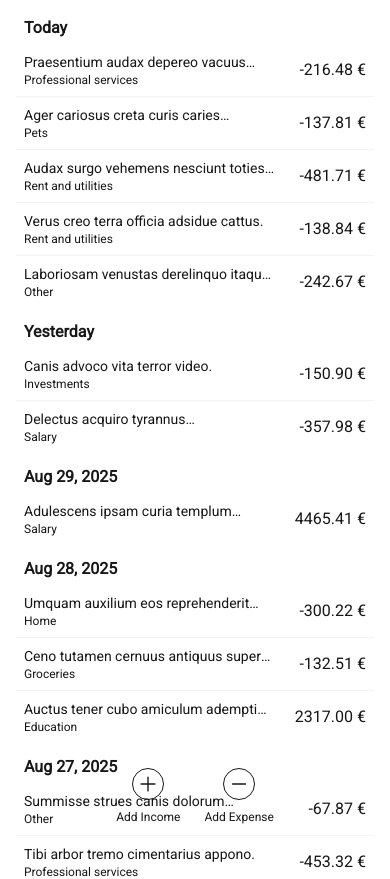
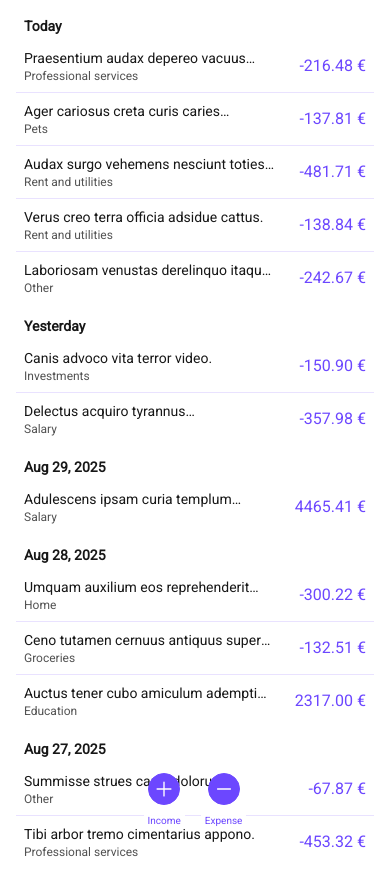
Before and after one commit to AzuZhou/finance-tracker, a Next.js app: page / in a window 390 px wide. Shown: the top 879 px of the page. Built offline with nearby package versions, Linux system fonts and the light colour scheme.

Commit message:
create select component using listbox & make modal full screen on mobile

```diff
--- a/src/app/globals.css
+++ b/src/app/globals.css
@@ -3,13 +3,14 @@
 @custom-variant dark (&:where(.dark, .dark *));
 
 :root {
-  --primary-color: #171717;
-  --seconadary-color: #171717;
-
-  --error-color: #171717;
-
-  --text-color: #171717;
-  --background-color: #ffffff;
+  --primary-color: #6c47ff; /* strong purple for buttons, links */
+  --secondary-color: #e9e2ff; /* light purple for hover/bg */
+  --success-color: #16a34a; /* green-600 */
+  --error-color: #dc2626; /* red-600 */
+  --text-color: #171717; /* strong neutral text */
+  --text-muted: #525252; /* grey for labels, helper text */
+  --background: #ffffff; /* app background */
+  --foreground: #f6f3ff; /* light surface, cards */
 }
 
 @theme inline {
@@ -18,18 +19,19 @@
 
 @media (prefers-color-scheme: dark) {
   :root {
-    --primary-color: #171717;
-    --seconadary-color: #171717;
-
-    --error-color: #171717;
-
-    --text-color: #171717;
-    --background-color: #ffffff;
+    --primary-color: #9c7eff; /* lighter purple to pop on dark bg */
+    --secondary-color: #372e5f; /* muted surface purple */
+    --success-color: #22c55e; /* green-500, tuned for dark bg */
+    --error-color: #f87171; /* red-400, softer on dark */
+    --text-color: #f5f5f5; /* white-ish text */
+    --text-muted: #a3a3a3; /* grey-400 for labels */
+    --background: #0a0a0a; /* app background */
+    --foreground: #171717; /* card surfaces */
   }
 }
 
 body {
-  background: var(--background-color);
+  background: var(--background);
   color: var(--text-color);
   font-family: var(--font-sans), Arial, Helvetica, sans-serif;
 }
--- a/src/components/transactions/AddTransactionForm.tsx
+++ b/src/components/transactions/AddTransactionForm.tsx
@@ -6,10 +6,10 @@ import { faker } from "@faker-js/faker";
 import { CATEGORIES } from "@/lib/contants";
 
 import Form from "@/components/ui/Form";
+import Select from "@/components/ui/Select";
+import FormInput from "@/components/ui/FormInput";
 
 import { useTransactions } from "@/contexts/TransactionsContext";
-
-// TODO: handle errors here as well
 
 const AddTransactionForm = ({
   onClose,
@@ -45,64 +45,41 @@ const AddTransactionForm = ({
 
   return (
     <Form onSubmit={handleSubmit} title={title}>
-      <>
-        <label htmlFor="description">Description</label>
-        <input
-          type="text"
-          id="transaction-description"
+      <FormInput
+        label="Description"
         name="description"
+        value={description}
         placeholder="Describe your transaction"
-          value={description}
-          onChange={(e) => {
-            const { value } = e.target;
-            if (/^[a-zA-Z0-9\s.,!?'-]*$/.test(value) && value.length <= 30) {
-              setDescription(value);
-            }
-          }}
+        maxLength={30}
+        setValue={setDescription}
+        validate={(value) => /^[a-zA-Z0-9\s.,!?'-]*$/.test(value)}
       />
-      </>
+
+      <FormInput
+        label="Amount Due"
+        name="amount"
+        placeholder="00.00"
+        value={amount}
+        setValue={setAmount}
+        validate={(value) => /^\d*\.?\d{0,2}$/.test(value)}
+      />
+
+      <Select
+        label="Category"
+        name="category"
+        value={category}
+        setValue={setCategory}
+        defaultOption="Select a category"
+        options={CATEGORIES[type]}
+      />
 
       <>
-        <label htmlFor="amount">Amount due</label>
-        <input
-          type="text"
-          id="transaction-amount"
-          name="amount"
-          placeholder="0.00"
-          value={amount}
-          onChange={(e) => {
-            const { value } = e.target;
-            if (/^\d*\.?\d{0,2}$/.test(value)) {
-              setAmount(value);
-            }
-          }}
-        />
-      </>
-
-      <>
-        <label htmlFor="category">Category</label>
-        <select
-          id="transaction-category"
-          name="category"
-          value={category}
-          onChange={(e) => setCategory(e.target.value)}
-        >
-          <option key="default-category" value="">
-            Select a category
-          </option>
-          {CATEGORIES[type].map((category) => (
-            <option key={category} value={category}>
-              {category}
-            </option>
-          ))}
-        </select>
-      </>
-
         <button type="submit">Add</button>
 
         <button type="button" onClick={onClose}>
           Cancel
         </button>
+      </>
     </Form>
   );
 };
--- a/src/components/transactions/TransactionCard.tsx
+++ b/src/components/transactions/TransactionCard.tsx
@@ -4,10 +4,12 @@ const TransactionCard = ({ transaction }: { transaction: Transaction }) => (
   <li className="flex items-center justify-between gap-6 p-2">
     <div className="items-left flex flex-col justify-center">
       <p className="line-clamp-1 text-sm">{transaction.description}</p>
-      <span className="text-xs">{transaction.category}</span>
+      <span className="text-xs text-[var(--text-muted)]">
+        {transaction.category}
+      </span>
     </div>
 
-    <span className="text-base whitespace-nowrap">
+    <span className="text-base font-medium whitespace-nowrap text-[var(--primary-color)]">
       {transaction.amount.toFixed(2)} €
     </span>
   </li>
--- a/src/components/transactions/TransactionCards.tsx
+++ b/src/components/transactions/TransactionCards.tsx
@@ -9,7 +9,6 @@ import { getDateLabel } from "@/lib/getDateLabel";
 
 const TransactionCards = () => {
   const { transactions } = useTransactions();
-  console.log("transactions: ", transactions);
 
   const sortedTransactions = [...transactions].sort((a, b) =>
     b.date.localeCompare(a.date),
@@ -29,11 +28,11 @@ const TransactionCards = () => {
       {Object.keys(groupedTransactions).map((date) => {
         return (
           <div key={date}>
-            <h2 className="mx-2 mb-1 text-base font-bold">
+            <h2 className="mx-2 mb-1 text-sm font-bold">
               {getDateLabel(date)}
             </h2>
 
-            <ul className="flex flex-col divide-y divide-gray-100">
+            <ul className="flex flex-col divide-y divide-[var(--secondary-color)]">
               {groupedTransactions[date].map((transaction) => (
                 <TransactionCard
                   key={transaction.id}
--- a/src/components/transactions/Transactions.tsx
+++ b/src/components/transactions/Transactions.tsx
@@ -26,13 +26,13 @@ const Transactions = () => {
       <div className="fixed bottom-4 flex gap-4">
         <FloatingButton
           handleClick={() => openModal("income")}
-          label="Add Income"
+          label="Income"
           icon={PlusIcon}
         />
 
         <FloatingButton
           handleClick={() => openModal("expense")}
-          label="Add Expense"
+          label="Expense"
           icon={MinusIcon}
         />
       </div>
--- a/src/components/ui/FloatingButton.tsx
+++ b/src/components/ui/FloatingButton.tsx
@@ -14,12 +14,12 @@ const FloatingButton = ({
   return (
     <button
       onClick={handleClick}
-      className="flex cursor-pointer flex-col items-center gap-1"
+      className="flex cursor-pointer flex-col items-center gap-2"
       aria-label={label}
     >
-      <Icon className="h-8 w-8 rounded-full border border-[var(--foreground)] bg-[var(--background)] p-1" />
-      <div className="rounded-xs bg-[var(--background)]/75 pr-1 pl-1">
-        <span className="text-xs">{label}</span>
+      <Icon className="h-8 w-8 rounded-full border border-[var(--primary-color)] bg-[var(--primary-color)] p-1 text-[var(--background)]" />
+      <div className="flex rounded-xs bg-[var(--background)]/95 pr-1 pl-1">
+        <span className="text-[10px] text-[var(--primary-color)]">{label}</span>
       </div>
     </button>
   );
--- a/src/components/ui/Form.tsx
+++ b/src/components/ui/Form.tsx
@@ -8,9 +8,9 @@ export type FormProps = {
 
 const Form = ({ children, onSubmit, title }: FormProps) => {
   return (
-    <form onSubmit={onSubmit}>
+    <form onSubmit={onSubmit} className="flex flex-col gap-4">
       {title && (
-        <h2 className="font-center mb-4 text-lg font-medium">{title}</h2>
+        <h2 className="font-center my-4 text-lg font-medium">{title}</h2>
       )}
 
       {children}
--- /dev/null
+++ b/src/components/ui/FormInput.tsx
@@ -0,0 +1,55 @@
+"use client";
+
+type FormInputType = {
+  name: string;
+  value: string;
+  placeholder: string;
+  label: string;
+  setValue: (val: string) => void;
+  validate?: (val: string) => boolean;
+  maxLength?: number;
+  error?: string;
+};
+
+const FormInput = ({
+  value,
+  setValue,
+  name,
+  placeholder,
+  label,
+  validate,
+  maxLength,
+  error,
+}: FormInputType) => {
+  const handleChage = (e: React.ChangeEvent<HTMLInputElement>) => {
+    const { value } = e.target;
+
+    if (validate && !validate(value)) return;
+
+    if (maxLength && value.length > maxLength) return;
+
+    setValue(value);
+  };
+
+  return (
+    <div className="flex flex-col gap-2">
+      <label htmlFor={name} className="text-xs text-[var(--primary-color)]">
+        {label}
+      </label>
+      <input
+        className="border-b-1 border-[var(--secondary-color)] px-1.5 text-sm placeholder:text-[var(--text-muted)]"
+        type="text"
+        id={name}
+        name={name}
+        placeholder={placeholder}
+        value={value}
+        onChange={handleChage}
+      />
+      {error && (
+        <span className="text-xs text-[var(--error-color)]">{error}</span>
+      )}
+    </div>
+  );
+};
+
+export default FormInput;
--- a/src/components/ui/Modal.tsx
+++ b/src/components/ui/Modal.tsx
@@ -13,11 +13,14 @@ const Modal = ({ isOpen, onClose, children }: ModalProps) => {
   return (
     <Transition show={isOpen} as={Fragment}>
       <Dialog as="div" className="relative z-50" onClose={onClose}>
-        <div className="fixed inset-0 bg-black/30" aria-hidden="true" />
+        <div
+          className="fixed inset-0 bg-[var(--text-color)]/40"
+          aria-hidden="true"
+        />
 
-        <div className="fixed inset-0 flex items-center justify-center p-4">
+        <div className="fixed inset-0 flex items-center justify-center">
           <div
-            className="w-full max-w-md transform rounded-2xl bg-white p-6 shadow-xl transition-all duration-300 ease-out"
+            className="h-full w-full transform bg-[var(--background)] p-6 shadow-lg transition-all duration-300 ease-out sm:h-auto sm:max-w-md sm:rounded-lg sm:p-8"
             style={{
               opacity: isOpen ? 1 : 0,
               scale: isOpen ? 1 : 0.95,
--- /dev/null
+++ b/src/components/ui/Select.tsx
@@ -0,0 +1,63 @@
+import {
+  Field,
+  Label,
+  Listbox,
+  ListboxButton,
+  ListboxOption,
+  ListboxOptions,
+} from "@headlessui/react";
+import { ChevronDownIcon } from "@heroicons/react/20/solid";
+
+type SelectProps = {
+  label: string;
+  name: string;
+  setValue: (val: string) => void;
+  defaultOption: string;
+  value: string;
+  options: string[];
+};
+
+const Select = ({
+  label,
+  name,
+  setValue,
+  value,
+  defaultOption,
+  options,
+}: SelectProps) => {
+  return (
+    <Field className="flex flex-col gap-2">
+      <Label className="text-xs text-[var(--primary-color)]">{label}</Label>
+      <Listbox name={name} value={value} onChange={setValue}>
+        <ListboxButton
+          value={value}
+          className="relative border-b-1 border-[var(--secondary-color)] text-start indent-1.5 text-sm text-[var(--text-muted)]"
+        >
+          {value || defaultOption}
+          <ChevronDownIcon
+            className="pointer-events-none absolute top-0 right-1.5 bottom-0 m-auto size-4 fill-[var(--text-muted)]"
+            aria-hidden="true"
+          />
+        </ListboxButton>
+
+        <ListboxOptions
+          anchor="bottom"
+          transition
+          className="min-w-60 divide-y divide-[var(--secondary-color)] rounded-sm border border-[var(--foreground)] bg-[var(--foreground)] px-2"
+        >
+          {options.map((option) => (
+            <ListboxOption
+              key={option}
+              value={option}
+              className="text-[var(--primary-color) cursor-default py-1 text-sm text-[var(--text-muted)] data-[headlessui-state~=active]:text-[var(--primary-color)] data-[headlessui-state~=selected]:text-[var(--primary-color)]"
+            >
+              {option}
+            </ListboxOption>
+          ))}
+        </ListboxOptions>
+      </Listbox>
+    </Field>
+  );
+};
+
+export default Select;
```
Also changed, not shown: src/components/ui/Button.tsx (added). Lines whose indentation alone changed are shown as unchanged.
